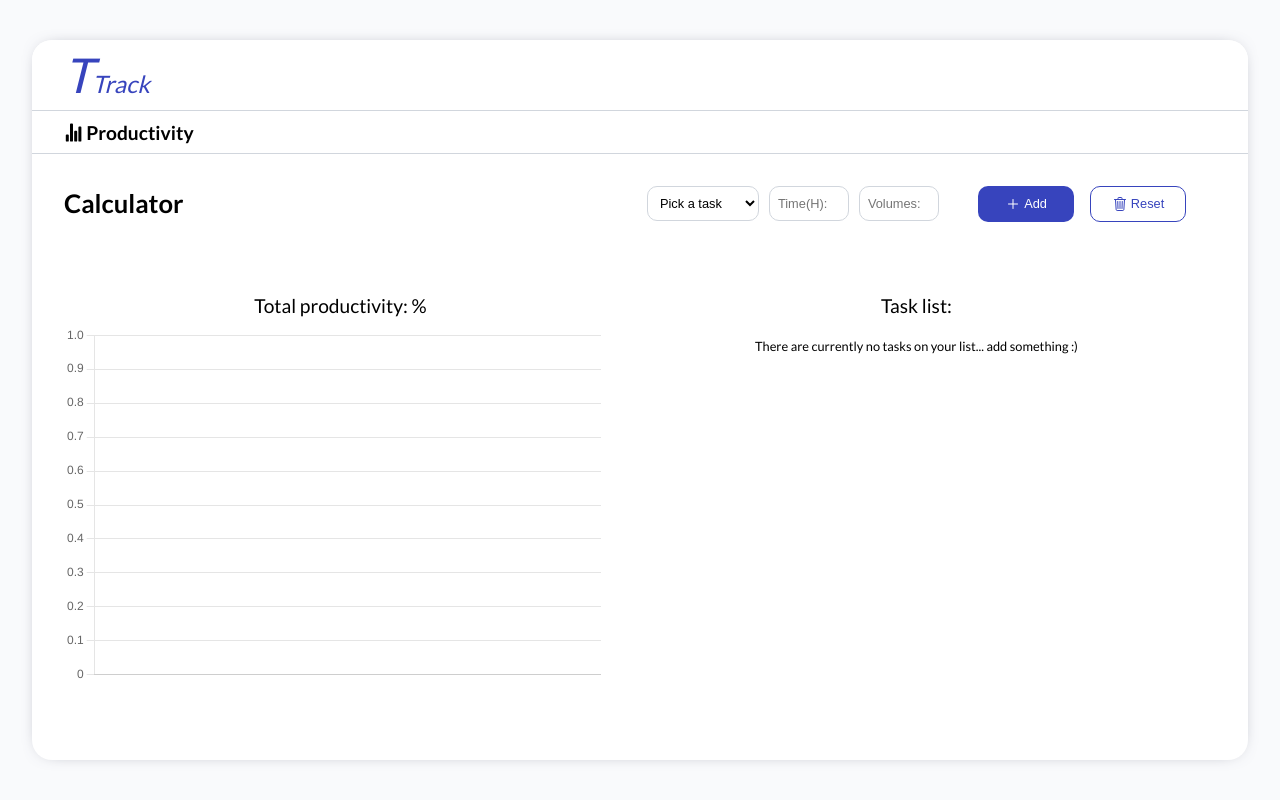
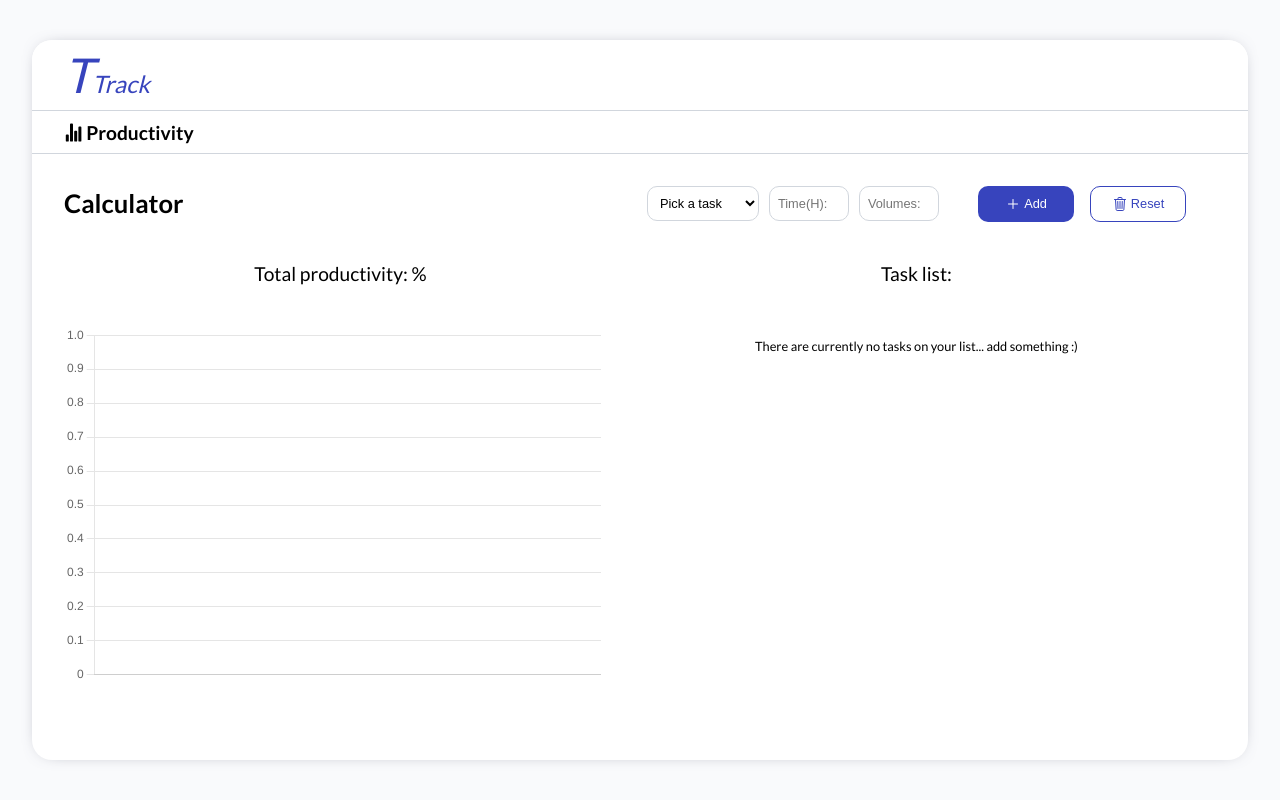
Before and after one commit to krolik2/ttrack, a React (Create React App) app: page /#/ in a window 1280 px wide. Built offline with nearby package versions, Linux system fonts and the light colour scheme.

Commit message:
layout changes

```diff
--- a/src/components/Dashboard.tsx
+++ b/src/components/Dashboard.tsx
@@ -128,9 +128,16 @@ export const Dashboard = () => {
           </form>
         </div>
       </div>
+      <div className="sub_title_container">
+        <div className="sub_title_left">
+          <h2 className="sub_title">Total productivity: {chartBars.total}%</h2>
+        </div>
+        <div className="sub_title_right">
+          <h2 className="sub_title">Task list:</h2>
+        </div>
+      </div>
       <div className="content_container">
         <div className="charts_left">
-          <h2 className="sub_title">Total productivity: {chartBars.total}%</h2>
           <div className="charts_wrapper">
             <BarChart />
           </div>
--- a/src/components/TaskList.tsx
+++ b/src/components/TaskList.tsx
@@ -43,7 +43,6 @@ const TaskList = () => {
   return (
     <>
       <div className="productivity"></div>
-      <h2 className="sub_title">Task list:</h2>
       <div className="task_list">
         {chartBars.data.length ? (
           chartBars.data.map((el) => (
```
